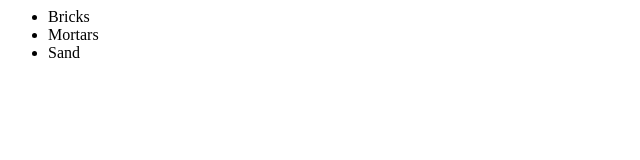
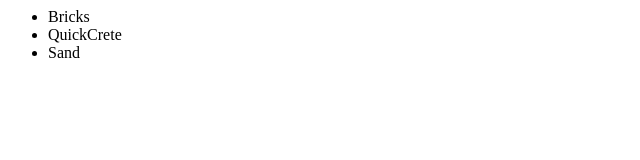
Before and after one commit to DavidJHaddad/TestDJH, a plain HTML site: page index.html in a window 1280 px wide. Shown: the full height of the page, 0-640 px from the left. Drawn offline with Linux system fonts and the light colour scheme.

Commit message:
made mortar more specific

```diff
--- a/index.html
+++ b/index.html
@@ -3,7 +3,7 @@
 		<div>
 			<ul>
 				<li>Bricks</li>
-				<li>Mortars</li>
+				<li>QuickCrete</li>
 				<li>Sand</li>
 			</ul>
 		</div>
```
